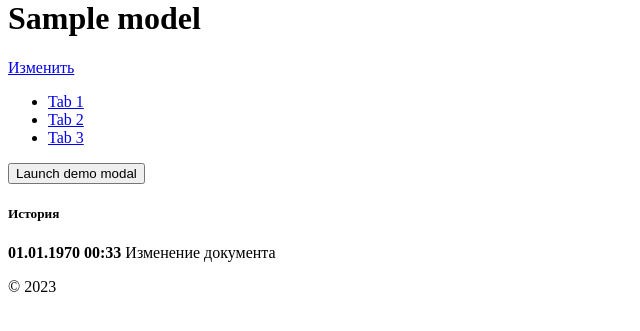
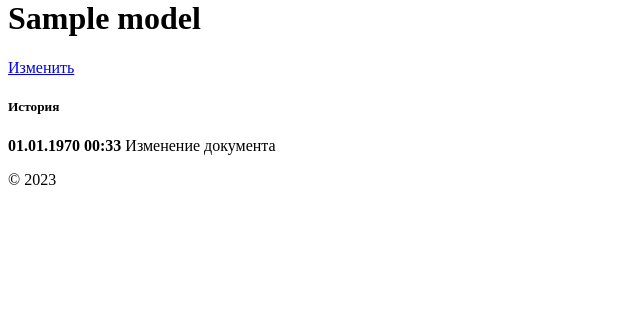
Before and after one commit to Mavrinpro/smk.loc, a Yii app: template frontend/views/page/view.php in a window 1280 px wide. Shown: the part 21-352 px from the top of the page, without its empty margins (0-640 px from the left). Run offline with PHP 8.4 and a stand-in for Yii, Linux system fonts and the light colour scheme; the template is opened without the code that fills it: most values are stand-ins (such as "Sample title", 1, 10 or a date in 2020); data that the repository does not hold is empty; some libraries are stand-ins or nearby versions.

```diff
--- a/frontend/views/page/view.php
+++ b/frontend/views/page/view.php
@@ -35,58 +35,58 @@ $this->params['breadcrumbs'][] = $this->title;
            onclick="window.print()"><i class="fa
         fa-print"></i></a>
     </p>
-    <div class="mb-3 card">
-        <div class="card-body">
-            <ul class="tabs-animated-shadow tabs-animated nav">
-                <li class="nav-item">
-                    <a role="tab" class="nav-link" id="tab-c-0" data-toggle="tab" href="#tab-animated-0"
-                       aria-selected="false">
-                        <span>Tab 1</span>
-                    </a>
-                </li>
-                <li class="nav-item">
-                    <a role="tab" class="nav-link active" id="tab-c-1" data-toggle="tab" href="#tab-animated-1"
-                       aria-selected="true">
-                        <span>Tab 2</span>
-                    </a>
-                </li>
-                <li class="nav-item">
-                    <a role="tab" class="nav-link" id="tab-c-2" data-toggle="tab" href="#tab-animated-2"
-                       aria-selected="false">
-                        <span>Tab 3</span>
-                    </a>
-                </li>
-            </ul>
-            <!-- Button trigger modal -->
-            <button type="button" class="btn btn-primary" data-toggle="modal" data-target="#modalDelete">
-                Launch demo modal
-            </button>
-
-
-            <!--            <div class="tab-content">-->
-            <!--                <div class="tab-pane" id="tab-animated-0" role="tabpanel">-->
-            <!--                    <p class="mb-0">Lorem Ipsum has been the industry's standard dummy text ever since the 1500s, when-->
-            <!--                        an unknown printer took a galley of type and scrambled it to make a type specimen-->
-            <!--                        book.-->
-            <!--                        It has survived not only five centuries, but also the leap into electronic typesetting,-->
-            <!--                        remaining essentially unchanged. </p>-->
-            <!--                </div>-->
-            <!--                <div class="tab-pane active" id="tab-animated-1" role="tabpanel">-->
-            <!--                    <p class="mb-0">Lorem Ipsum is simply dummy text of the printing and typesetting industry. Lorem-->
-            <!--                        Ipsum has been the industry's standard dummy text ever since the 1500s, when an-->
-            <!--                        unknown-->
-            <!--                        printer took a galley of type and scrambled it to make a type specimen book. It has survived not-->
-            <!--                        only five centuries, but also the leap into electronic typesetting, remaining essentially-->
-            <!--                        unchanged. </p>-->
-            <!--                </div>-->
-            <!--                <div class="tab-pane" id="tab-animated-2" role="tabpanel">-->
-            <!--                    <p class="mb-0">It was popularised in the 1960s with the release of Letraset sheets containing Lorem-->
-            <!--                        Ipsum passages, and more recently with desktop publishing software like Aldus-->
-            <!--                        PageMaker including versions of Lorem Ipsum.</p>-->
-            <!--                </div>-->
-            <!--            </div>-->
-        </div>
-    </div>
+<!--    <div class="mb-3 card">-->
+<!--        <div class="card-body">-->
+<!--            <ul class="tabs-animated-shadow tabs-animated nav">-->
+<!--                <li class="nav-item">-->
+<!--                    <a role="tab" class="nav-link" id="tab-c-0" data-toggle="tab" href="#tab-animated-0"-->
+<!--                       aria-selected="false">-->
+<!--                        <span>Tab 1</span>-->
+<!--                    </a>-->
+<!--                </li>-->
+<!--                <li class="nav-item">-->
+<!--                    <a role="tab" class="nav-link active" id="tab-c-1" data-toggle="tab" href="#tab-animated-1"-->
+<!--                       aria-selected="true">-->
+<!--                        <span>Tab 2</span>-->
+<!--                    </a>-->
+<!--                </li>-->
+<!--                <li class="nav-item">-->
+<!--                    <a role="tab" class="nav-link" id="tab-c-2" data-toggle="tab" href="#tab-animated-2"-->
+<!--                       aria-selected="false">-->
+<!--                        <span>Tab 3</span>-->
+<!--                    </a>-->
+<!--                </li>-->
+<!--            </ul>-->
+<!--             Button trigger modal -->
+<!--            <button type="button" class="btn btn-primary" data-toggle="modal" data-target="#modalDelete">-->
+<!--                Launch demo modal-->
+<!--            </button>-->
+<!---->
+<!---->
+<!--                        <div class="tab-content">-->
+<!--                            <div class="tab-pane" id="tab-animated-0" role="tabpanel">-->
+<!--                                <p class="mb-0">Lorem Ipsum has been the industry's standard dummy text ever since the 1500s, when-->
+<!--                                    an unknown printer took a galley of type and scrambled it to make a type specimen-->
+<!--                                    book.-->
+<!--                                    It has survived not only five centuries, but also the leap into electronic typesetting,-->
+<!--                                    remaining essentially unchanged. </p>-->
+<!--                            </div>-->
+<!--                            <div class="tab-pane active" id="tab-animated-1" role="tabpanel">-->
+<!--                                <p class="mb-0">Lorem Ipsum is simply dummy text of the printing and typesetting industry. Lorem-->
+<!--                                    Ipsum has been the industry's standard dummy text ever since the 1500s, when an-->
+<!--                                    unknown-->
+<!--                                    printer took a galley of type and scrambled it to make a type specimen book. It has survived not-->
+<!--                                    only five centuries, but also the leap into electronic typesetting, remaining essentially-->
+<!--                                    unchanged. </p>-->
+<!--                            </div>-->
+<!--                            <div class="tab-pane" id="tab-animated-2" role="tabpanel">-->
+<!--                                <p class="mb-0">It was popularised in the 1960s with the release of Letraset sheets containing Lorem-->
+<!--                                    Ipsum passages, and more recently with desktop publishing software like Aldus-->
+<!--                                    PageMaker including versions of Lorem Ipsum.</p>-->
+<!--                            </div>-->
+<!--                        </div>-->
+<!--        </div>-->
+<!--    </div>-->
 
     <!--    --><? //= DetailView::widget([
     //        'model' => $model,
```
